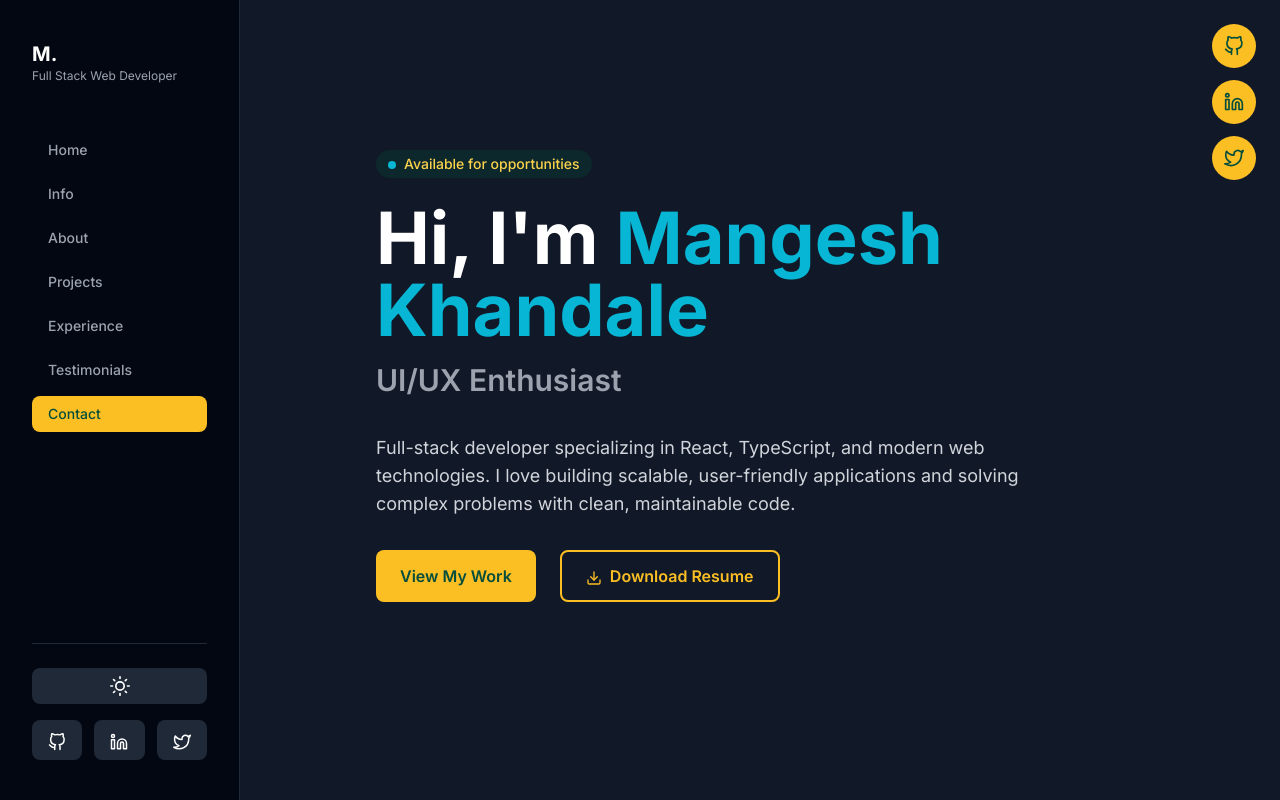
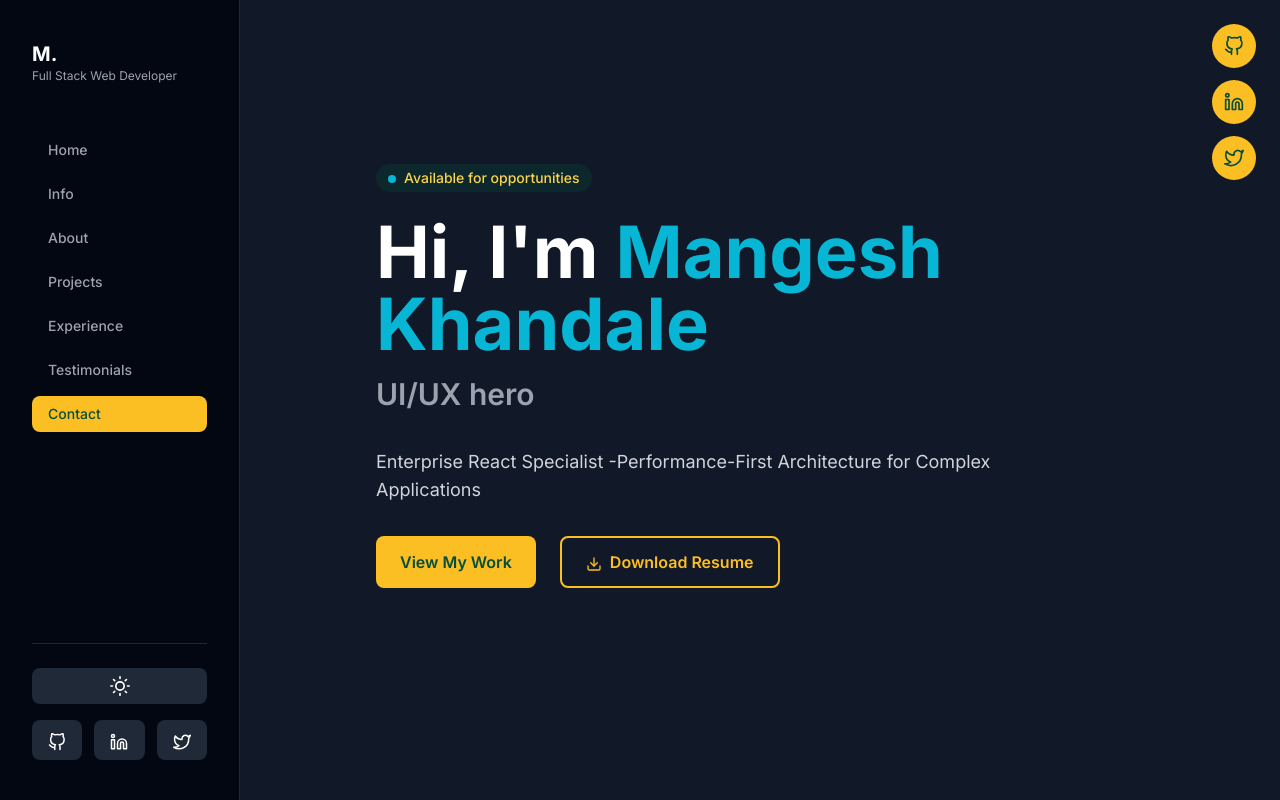
Before and after one commit to mangesh0712/new-porfolio, a React (Vite) app: page / in a window 1280 px wide. Built offline with nearby package versions, Linux system fonts and the light colour scheme; the HTML template or start-up script is replaced by a standard one.

Commit message:
updated info

```diff
--- a/src/components/sections/Experience.tsx
+++ b/src/components/sections/Experience.tsx
@@ -75,10 +75,10 @@ export function Experience() {
                       {exp.achievements.map((achievement, aidx) => (
                         <li
                           key={aidx}
-                          className="flex items-start gap-2 text-gray-600 dark:text-gray-300"
+                          className="flex gap-2 text-gray-600 dark:text-gray-300"
                         >
-                          <span className="mt-1 h-1.5 w-1.5 rounded-full bg-cyan-500 flex-shrink-0" />
-                          {achievement}
+                          <span className="h-2 w-2 rounded-full bg-cyan-500 flex-shrink-0 mt-1.5" />
+                          <span>{achievement}</span>
                         </li>
                       ))}
                     </ul>
--- a/src/components/sections/Hero.tsx
+++ b/src/components/sections/Hero.tsx
@@ -11,7 +11,7 @@ export function Hero() {
   const [titleNumber, setTitleNumber] = useState(0)
   const titles = [
     'Full Stack Developer',
-    'UI/UX Enthusiast',
+    'UI/UX hero',
     'Problem Solver',
     'Tech Innovator',
   ]
--- a/src/components/sections/Info.tsx
+++ b/src/components/sections/Info.tsx
@@ -6,11 +6,11 @@ import { personal } from '@/data/personal';
 import { motion } from 'framer-motion';
 
 const whatIBring = [
-  'Building scalable web applications',
-  'Writing clean, maintainable code',
-  'Optimizing performance and user experience',
-  'Implementing responsive designs',
-  'Collaborating with cross-functional teams',
+  "I build scalable, high-performance React applications with clean, maintainable architecture.",
+"I specialize in modern UI systems, performance optimization, and seamless API integrations.",
+"I design efficient, reusable solutions aligned with real business impact.",
+"I bring leadership through mentoring, code quality, and best practices.",
+"I turn product ideas into robust, user-focused digital experiences.",
 ]
 
 export function Info() {
@@ -27,16 +27,6 @@ export function Info() {
           <Badge variant="accent">Building Digital Solutions</Badge>
         </motion.div>
 
-        <motion.h2
-          initial={{ opacity: 0, y: 20 }}
-          whileInView={{ opacity: 1, y: 0 }}
-          transition={{ duration: 0.6, delay: 0.1 }}
-          viewport={{ once: true }}
-          className="mb-12 text-4xl font-bold text-gray-900 dark:text-white"
-        >
-          What I Bring
-        </motion.h2>
-
         <div className="space-y-16">
           <motion.div
             initial={{ opacity: 0, y: 20 }}
@@ -45,7 +35,7 @@ export function Info() {
             viewport={{ once: true }}
           >
             <h3 className="mb-6 text-2xl font-bold text-gray-900 dark:text-white">
-              My Journey
+              What I Bring
             </h3>
             <div className="space-y-3">
               {whatIBring.map((item, index) => (
--- a/src/data/experience.ts
+++ b/src/data/experience.ts
@@ -3,53 +3,71 @@ import { Experience } from '@/types'
 export const experienceData: Experience[] = [
   {
     id: '1',
-    role: 'Senior Frontend Engineer',
-    company: 'Tech Startup Inc.',
+    role: 'Senior frontend Engineer 1',
+    company: 'ConnectWise',
     location: 'Remote',
-    startDate: '2023-01',
+    startDate: '2023-08',
     endDate: undefined,
     isCurrent: true,
     description:
-      'Leading frontend development for web applications, mentoring junior developers, and implementing best practices across the team.',
+      'Developing and maintaining scalable frontend applications for ConnectWise products, working on PSA (Manage) and CPQ (Cell) platforms with React and modern web technologies.',
     achievements: [
-      'Improved app performance by 40% through code optimization',
-      'Led migration of legacy codebase to TypeScript',
-      'Mentored 3 junior developers in React and web development',
+      'Connectwise Neon - data-driven-form using rjsf for dynamic form rendering, complex form state management, and validation',
+      'ConnectWise CPQ - Guided selling and quoting application for sales teams, Quote-creation etc',
+      'ConnectWise PSA - Cloud-based platform for professional services companies managing operations (helpdesk, projects, billing, CRM, resource allocation, RPA/GenAI features). Complex, data-heavy system with real-time synchronization',
     ],
-    technologies: ['React', 'TypeScript', 'Tailwind CSS', 'GraphQL'],
+    technologies: ['React', 'mui', 'TypeScript', 'Azure DevOps', 'Jest', 'React Testing Library', 'Storybook'],
   },
+
   {
     id: '2',
-    role: 'Full Stack Developer',
-    company: 'Digital Solutions Co.',
-    location: 'City, Country',
-    startDate: '2021-06',
-    endDate: '2022-12',
+    role: 'Programmer Analyst',
+    company: 'Cognizant',
+    location: 'Pune, India',
+    startDate: '2022-01',
+    endDate: '2023-08',
     isCurrent: false,
     description:
-      'Developed and maintained full-stack applications, working with both frontend and backend technologies.',
+      'Developed application landscape repository (IAPPLI) for Societe Generale supporting management of applications across strategy, finance, production support, security, compliance, and infrastructure.',
     achievements: [
-      'Built 5+ customer-facing web applications',
-      'Implemented real-time data synchronization using WebSocket',
-      'Reduced database query time by 60%',
+      'Built scalable React widgets for integration across multiple applications',
+      'Developed application management features supporting key business activities',
+      'Collaborated with cross-functional teams on enterprise-scale applications',
     ],
-    technologies: ['React', 'Node.js', 'MongoDB', 'AWS'],
+    technologies: ['React', 'TypeScript', 'Azure DevOps', 'Node.js'],
   },
   {
     id: '3',
-    role: 'Junior Web Developer',
-    company: 'Web Agency Plus',
-    location: 'City, Country',
-    startDate: '2020-08',
-    endDate: '2021-05',
+    role: 'Software Developer',
+    company: 'Bushel Technologies',
+    location: 'Remote',
+    startDate: '2019-11',
+    endDate: '2022-10',
     isCurrent: false,
     description:
-      'Started my career as a junior developer, learning web development fundamentals and building client websites.',
+      'Developed full-stack web applications including B2Bedge (B2B middleware), Client Focus Dictionary, and InsurPay projects. Worked with diverse tech stacks and frameworks.',
     achievements: [
-      'Developed 10+ responsive websites for clients',
-      'Learned React, JavaScript, and modern web development practices',
-      'Improved code quality through code reviews',
+      'Built B2Bedge - B2B middleware application for transaction accounting',
+      'Developed Client Focus Dictionary for business representation management',
+      'Created InsurPay reminder project for ICICI bank agents',
     ],
-    technologies: ['HTML', 'CSS', 'JavaScript', 'React', 'WordPress'],
+    technologies: ['React', 'JavaScript', 'Node.js', 'MongoDB', 'Material-UI'],
+  },
+  {
+    id: '4',
+    role: 'Full Stack Web Developer',
+    company: 'FDC Innovations Pvt Ltd',
+    location: 'Pune, India',
+    startDate: '2019-05',
+    endDate: '2019-10',
+    isCurrent: false,
+    description:
+      'Built full-stack web applications using modern JavaScript frameworks and technologies.',
+    achievements: [
+      'Developed responsive web applications',
+      'Implemented backend APIs and frontend interfaces',
+      'Collaborated on full development lifecycle projects',
+    ],
+    technologies: ['React', 'JavaScript', 'Node.js', 'Express', 'MongoDB'],
   },
 ]
--- a/src/data/personal.ts
+++ b/src/data/personal.ts
@@ -1,21 +1,21 @@
 export const personal = {
-  name: 'Mangesh Khandale',
-  role: 'Full Stack Web Developer',
-  email: 'mangeshkhandale327@gmail.com',
-  phone: '+91 XXXX XXXX XXX',
-  location: 'City, Country',
-  bio: 'Full-stack developer specializing in React, TypeScript, and modern web technologies. I love building scalable, user-friendly applications and solving complex problems with clean, maintainable code.',
-  tagline: 'Building digital solutions one line of code at a time',
+  name: "Mangesh Khandale",
+  role: "Full Stack Web Developer",
+  email: "mangeshkhandale327@gmail.com",
+  phone: "+91 XXXX XXXX XXX",
+  location: "City, Country",
+  bio: "Enterprise React Specialist -Performance-First Architecture for Complex Applications",
+  tagline: "Building digital solutions one line of code at a time",
   availability: true,
   socials: {
-    github: 'https://github.com',
-    linkedin: 'https://linkedin.com',
-    twitter: 'https://twitter.com',
+    github: "https://github.com",
+    linkedin: "https://www.linkedin.com/in/mangesh0712",
+    twitter: "https://twitter.com",
   },
   stats: {
-    yearsOfExperience: 3,
-    projectsCompleted: 25,
+    yearsOfExperience: 7,
+    projectsCompleted: 12,
     cupsOfCoffee: 1000,
     clientsSatisfied: 5,
   },
-}
+};
```
Also changed, not shown: src/components/sections/About.tsx (+31 -18 lines).
